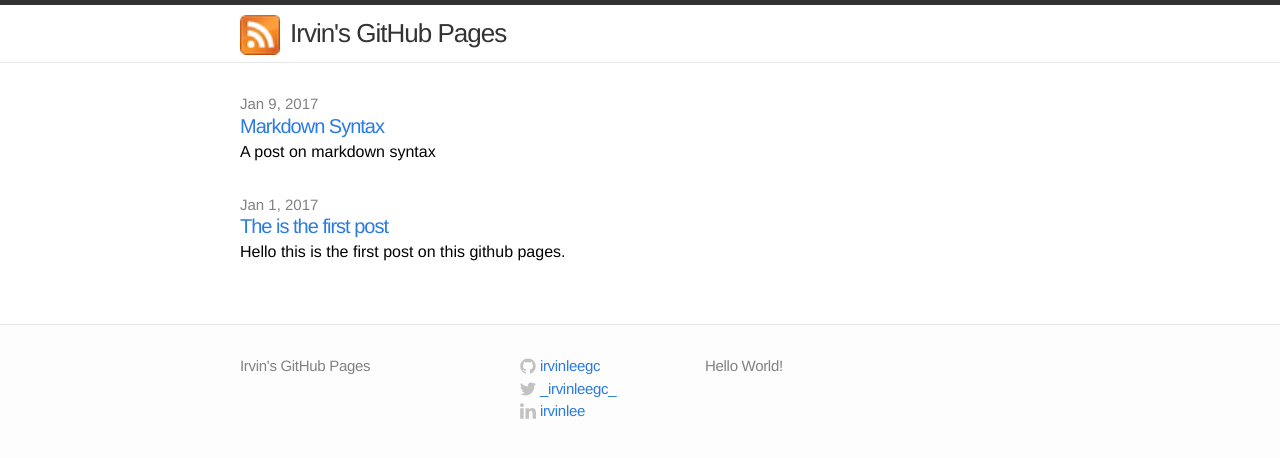
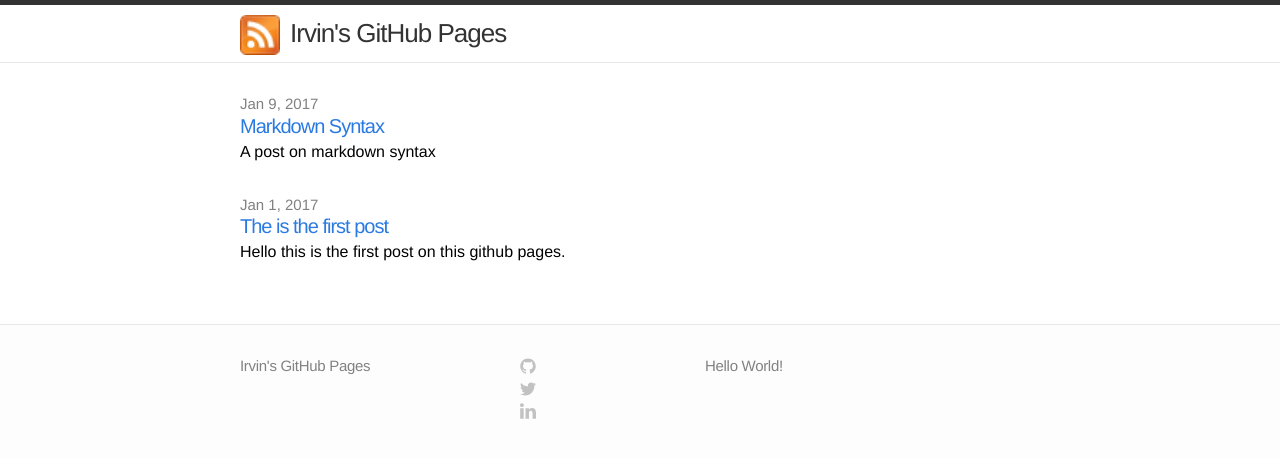
Before and after one commit to irvinleegc/irvinleegc.github.io, a Jekyll site: the page built from index.html, in a window 1280 px wide. Shown: the top 458 px of the page. Built offline with Jekyll 4.4.1, drawn with Linux system fonts in a browser that asks for light colours.

Commit message:
Update footer.html

```diff
--- a/_includes/footer.html
+++ b/_includes/footer.html
@@ -29,7 +29,7 @@
                 c0,0.208,0.14,0.449,0.534,0.373c3.081-1.028,5.302-3.935,5.302-7.362C15.76,3.906,12.285,0.431,7.999,0.431z"/>
               </svg>
             </span>
-            <span class="username">{{ site.github_username }}</span>
+           <!-- <span class="username">{{ site.github_username }}</span> -->
           </a>
         </li>{% endif %}
         {% if site.twitter_username %}<li>
@@ -46,17 +46,17 @@
                 c6.015,0,9.304-4.983,9.304-9.304c0-0.142-0.003-0.283-0.009-0.423C14.976,4.29,15.531,3.714,15.969,3.058z"/>
               </svg>
             </span>
-            <span class="username">{{ site.twitter_username }}</span>
+            <!-- <span class="username">{{ site.twitter_username }}</span> -->
           </a>
         </li>{% endif %}
         {% if site.linkedin_username %}<li>
           <a href="https://www.linkedin.com/in/{{ site.linkedin_username }}" title="LinkedIn">
             <span class="icon linkedin">
-              <svg version="1.1" class="linkedin-icon-svg" xmlns="http://www.w3.org/2000/svg" width="16" height="16" viewBox="0 0 430.117 430.117">
+              <svg version="1.1" class="linkedin-icon-svg" xmlns="http://www.w3.org/2000/svg" viewBox="0 0 430.117 430.117">
                 <path fill="#c2c2c2" d="M430.12 261.54v159.02h-92.2V272.2c0-37.28-13.32-62.7-46.7-62.7-25.47 0-40.63 17.13-47.3 33.7-2.43 5.94-3.05 14.2-3.05 22.5v154.86h-92.22s1.24-251.28 0-277.32h92.2v39.3c-.18.3-.42.62-.6.9h.6v-.9c12.26-18.86 34.14-45.8 83.1-45.8 60.68-.02 106.17 39.62 106.17 124.8zM52.18 9.56C20.64 9.56 0 30.26 0 57.46c0 26.62 20.04 47.94 50.96 47.94h.62c32.15 0 52.15-21.3 52.15-47.94-.6-27.2-20-47.9-51.55-47.9zm-46.7 411h92.18V143.24H5.48v277.32z"/>
               </svg>
             </span>
-            <span class="username">{{ site.linkedin_username }}</span>
+            <!-- <span class="username">{{ site.linkedin_username }}</span> -->
           </a>
         </li>{% endif %}
       </ul>
```
